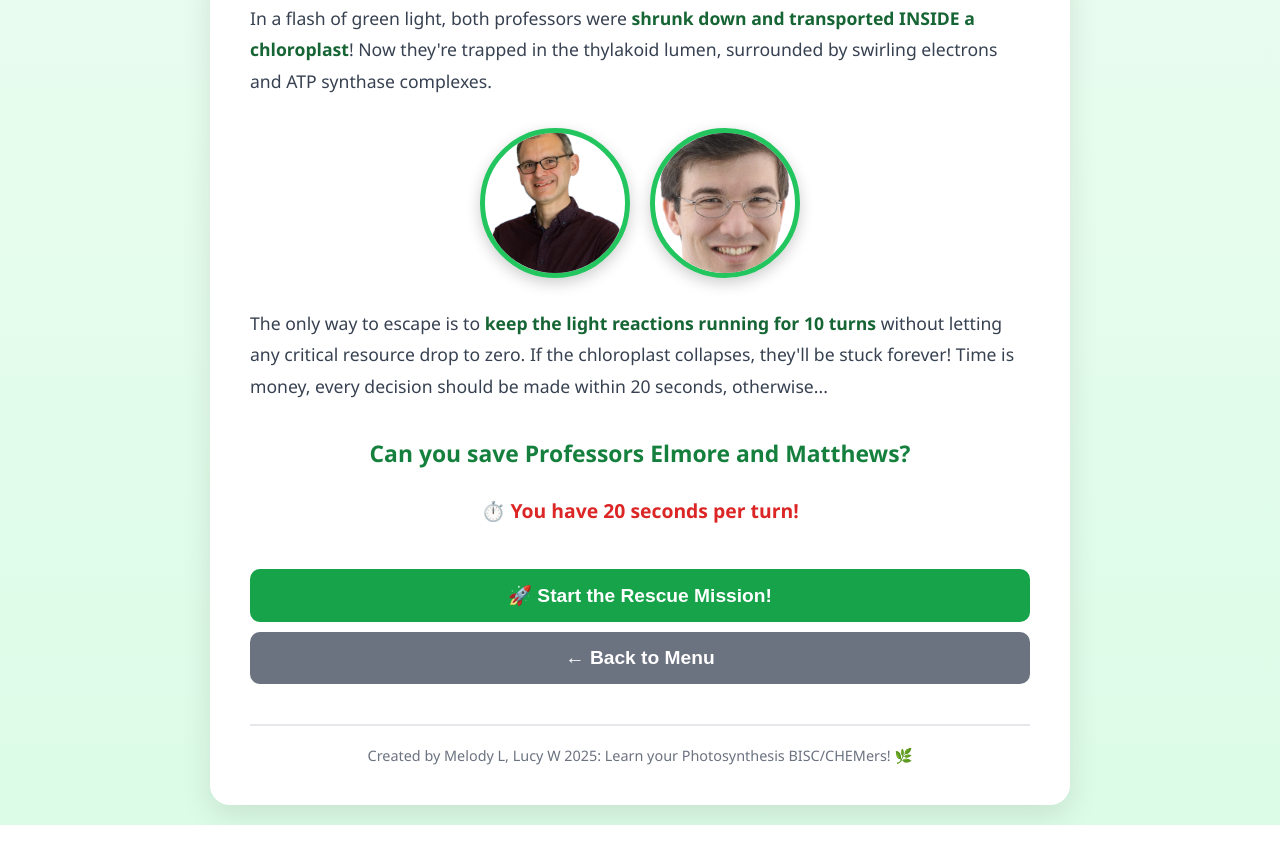
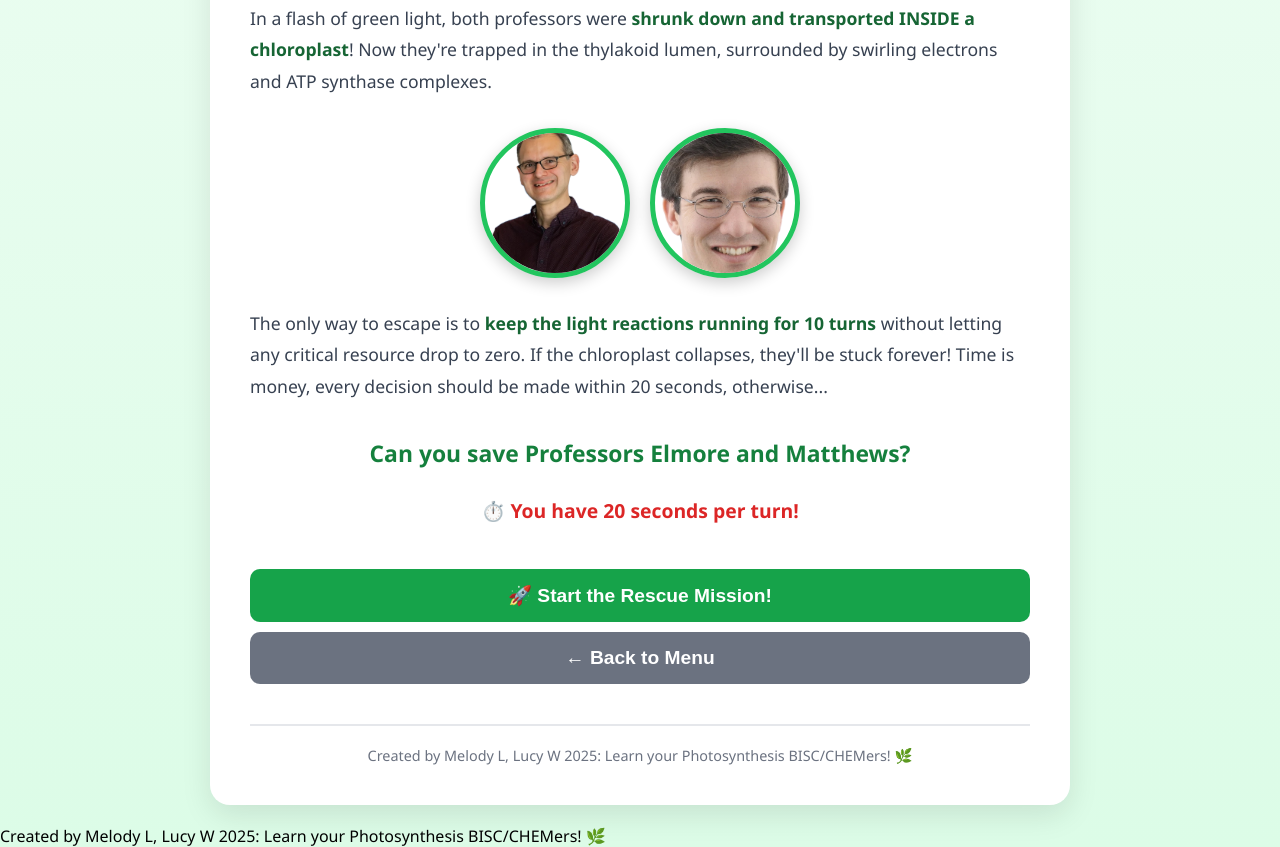
Before and after one commit to melodygillian/savebiscchemprofessors, a plain HTML site: page photosynthesis.html in a window 1280 px wide. Shown: the part 511-1358 px from the top of the page. Before the commit the page ends 1336 px from the top, so only its background shows below. Drawn offline with Linux system fonts and the light colour scheme.

Commit message:
Update photosynthesis.html

```diff
--- a/photosynthesis.html
+++ b/photosynthesis.html
@@ -9,6 +9,11 @@
 </head>
 <body>
     <div id="game-container"></div>
+
+    <footer id="global-footer">
+        Created by Melody L, Lucy W 2025: Learn your Photosynthesis BISC/CHEMers! 🌿
+    </footer>
+
     <script src="photosynthesis.js"></script>
 </body>
 </html>
```
